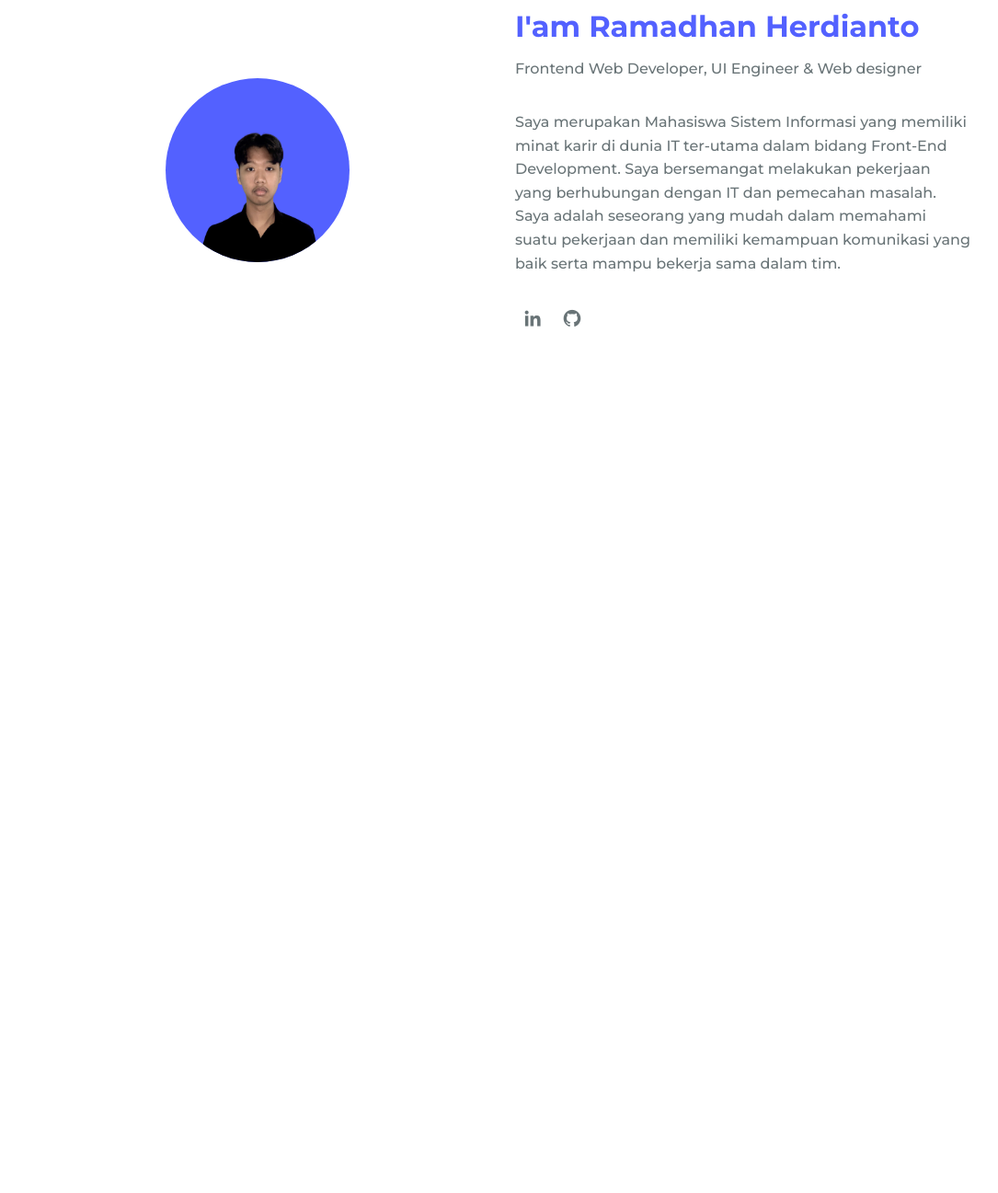
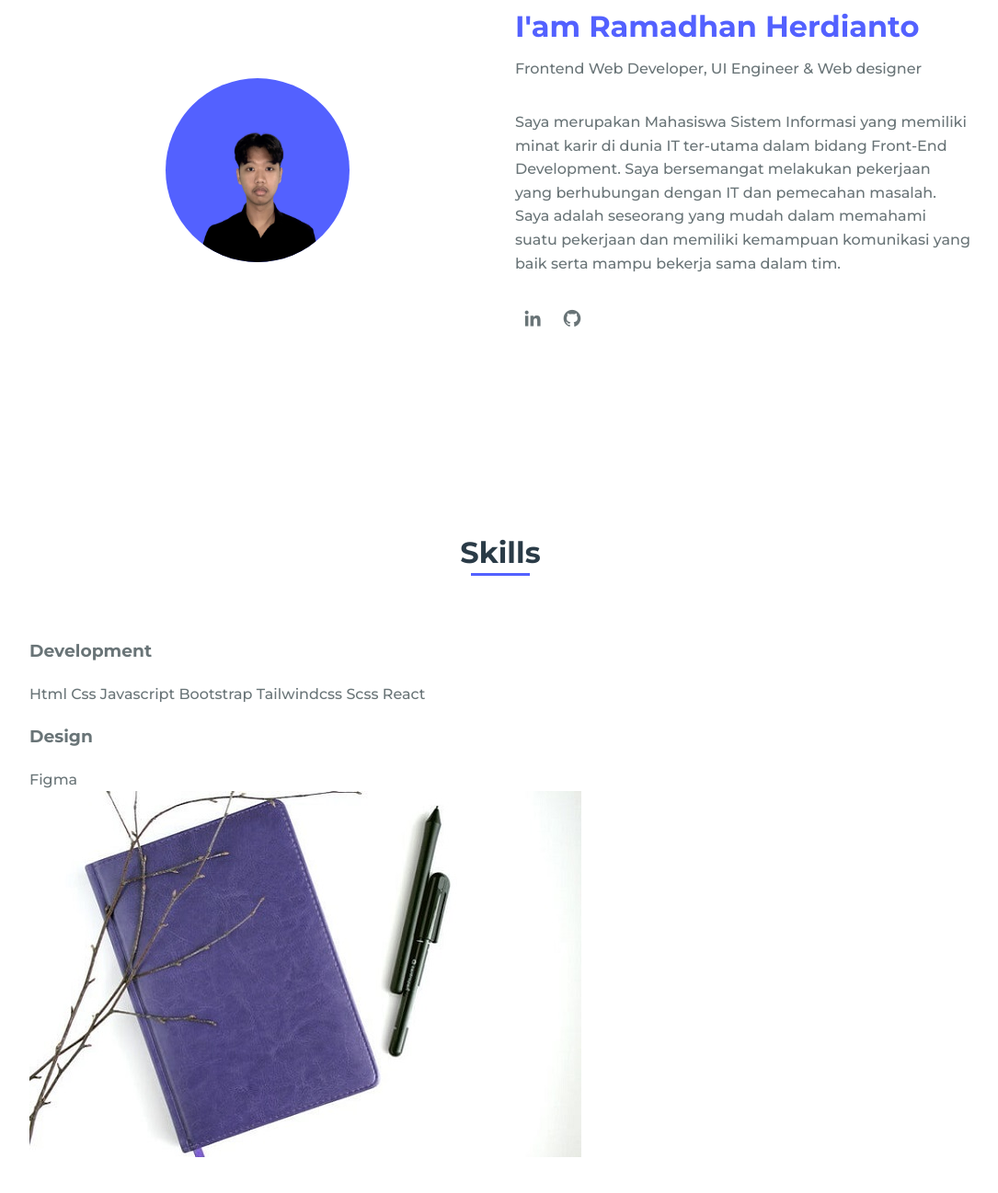
Before and after one commit to ramaherdianto/portfolio, a plain HTML site: page index.html in a window 1280 px wide. Shown: the part 896-2193 px from the top of the page at 92% size, without its empty margins (96-1181 px from the left). Before the commit the page ends 1375 px from the top, so only its background shows below. Drawn offline with nearby package versions, Linux system fonts and the light colour scheme.

Commit message:
menambahkan section skills

```diff
--- a/index.html
+++ b/index.html
@@ -83,6 +83,31 @@
           </div>
         </div>
       </section>
+
+      <!--===== SKILLS =====-->
+      <section class="skills section" id="skills">
+        <h2 class="section-title">Skills</h2>
+
+        <div class="skills__container bd-grid">
+          <div class="skills__box">
+            <h3 class="skills__subtitle">Development</h3>
+            <span class="skills__name">Html</span>
+            <span class="skills__name">Css</span>
+            <span class="skills__name">Javascript</span>
+            <span class="skills__name">Bootstrap</span>
+            <span class="skills__name">Tailwindcss</span>
+            <span class="skills__name">Scss</span>
+            <span class="skills__name">React</span>
+
+            <h3 class="skills__subtitle">Design</h3>
+            <span class="skills__name">Figma</span>
+          </div>
+
+          <div class="skills__img">
+            <img src="assets/img/skill.jpg" alt="" />
+          </div>
+        </div>
+      </section>
     </main>
 
     <!--===== My JS =====-->
```
